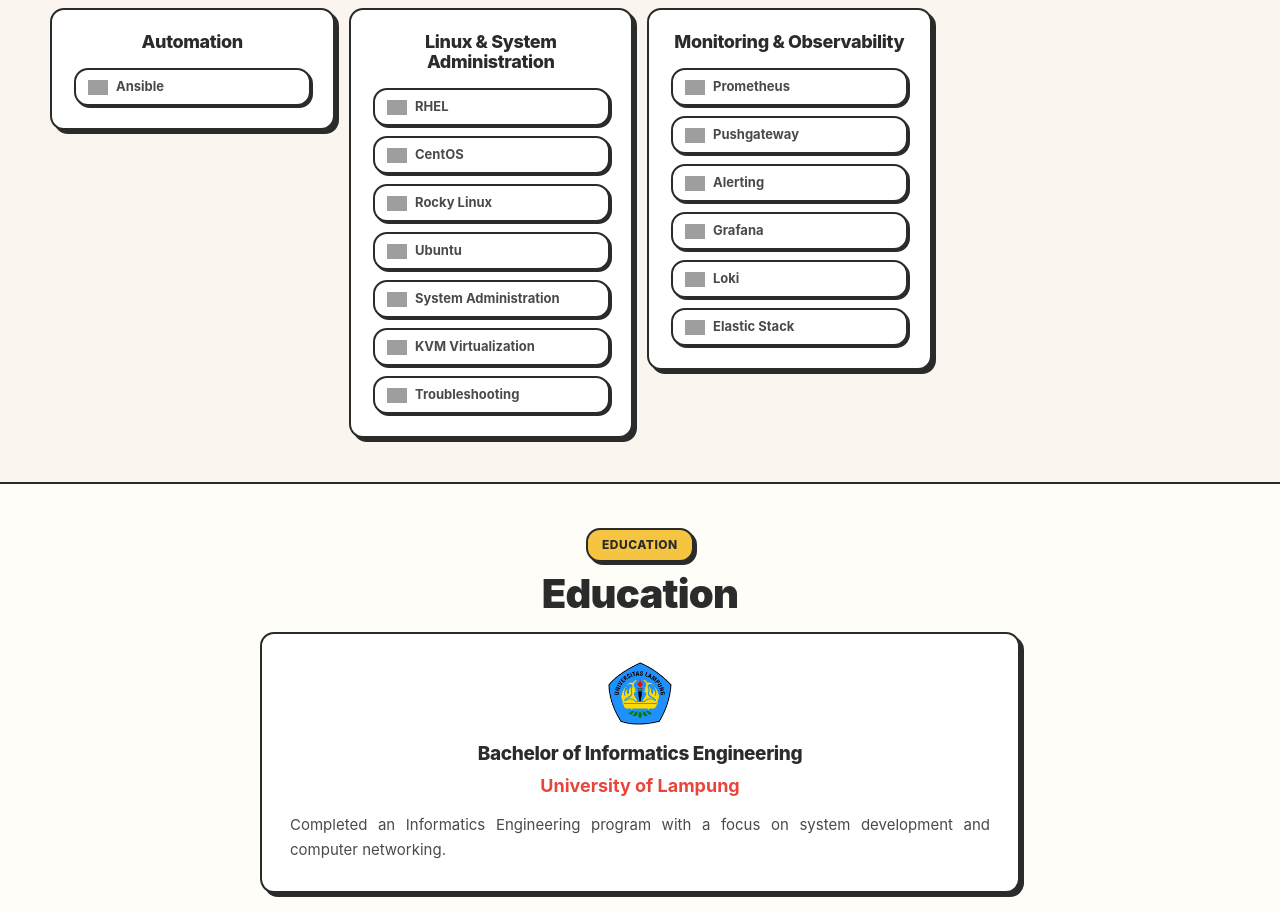
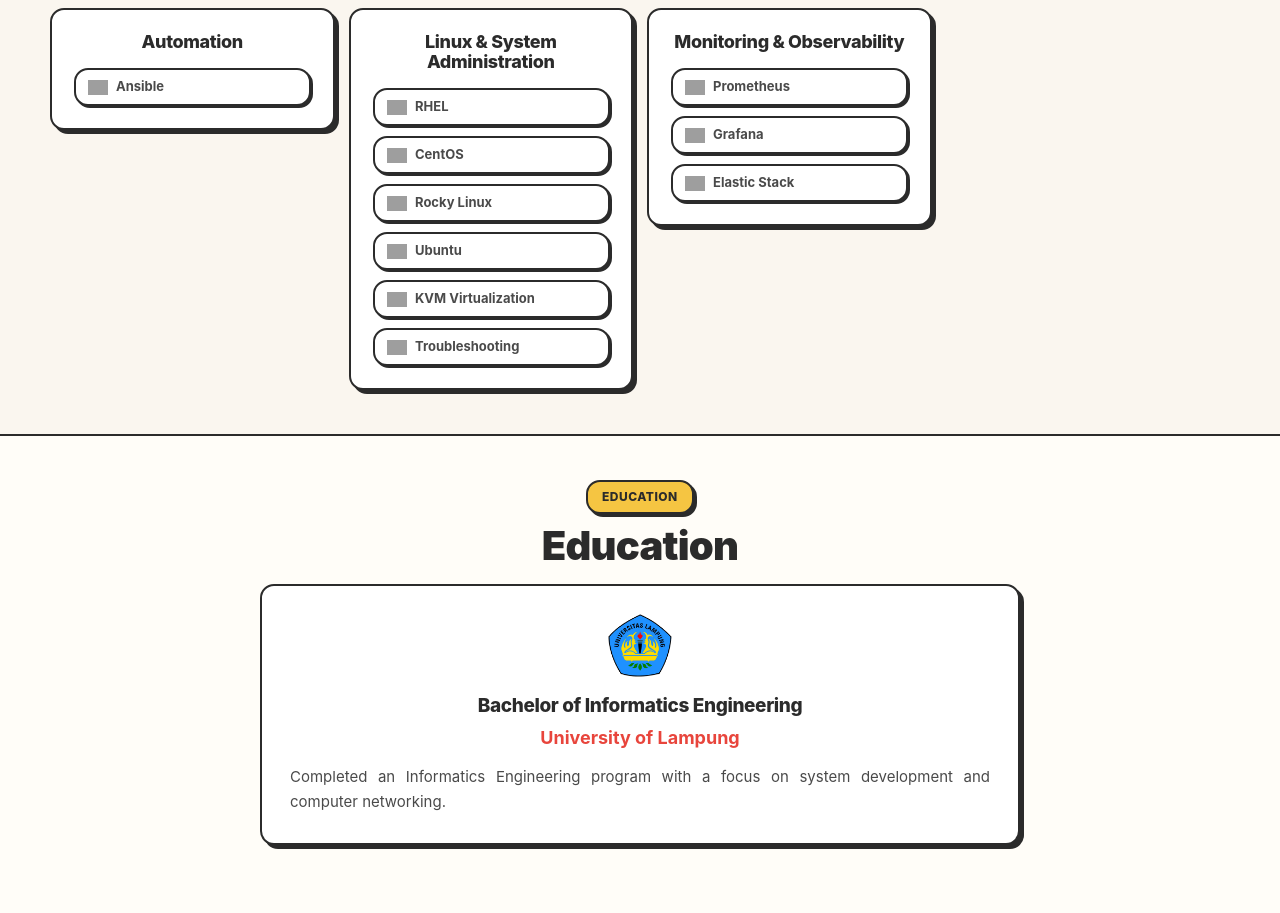
Before and after one commit to imransetiadi/about_me, a Next.js app: page / in a window 1280 px wide. Shown: the part 1982-2895 px from the top of the page. Built offline with nearby package versions, Linux system fonts and the light colour scheme; grey boxes are pictures that could not be loaded.

Commit message:
refactor: remove system administration, pushgateway, alerting, and loki skills

```diff
--- a/src/components/Skills.tsx
+++ b/src/components/Skills.tsx
@@ -54,7 +54,6 @@ const skillGroups = [
       { name: "CentOS", icon: "https://cdn.jsdelivr.net/gh/devicons/devicon/icons/centos/centos-original.svg" },
       { name: "Rocky Linux", icon: "https://cdn.jsdelivr.net/gh/devicons/devicon/icons/rockylinux/rockylinux-original.svg" },
       { name: "Ubuntu", icon: "https://cdn.jsdelivr.net/gh/devicons/devicon/icons/ubuntu/ubuntu-plain.svg" },
-      { name: "System Administration", icon: "https://cdn.jsdelivr.net/gh/devicons/devicon/icons/linux/linux-original.svg" },
       { name: "KVM Virtualization", icon: "https://cdn.jsdelivr.net/gh/devicons/devicon/icons/linux/linux-original.svg" },
       { name: "Troubleshooting", icon: "https://cdn.jsdelivr.net/gh/devicons/devicon/icons/bash/bash-original.svg" },
     ],
@@ -63,10 +62,7 @@ const skillGroups = [
     title: "Monitoring & Observability",
     skills: [
       { name: "Prometheus", icon: "https://cdn.jsdelivr.net/gh/devicons/devicon/icons/prometheus/prometheus-original.svg" },
-      { name: "Pushgateway", icon: "https://cdn.jsdelivr.net/gh/devicons/devicon/icons/prometheus/prometheus-original.svg" },
-      { name: "Alerting", icon: "https://cdn.jsdelivr.net/gh/devicons/devicon/icons/prometheus/prometheus-original.svg" },
       { name: "Grafana", icon: "https://cdn.jsdelivr.net/gh/devicons/devicon/icons/grafana/grafana-original.svg" },
-      { name: "Loki", icon: "https://cdn.jsdelivr.net/gh/devicons/devicon/icons/grafana/grafana-original.svg" },
       { name: "Elastic Stack", icon: "https://cdn.jsdelivr.net/gh/devicons/devicon/icons/elasticsearch/elasticsearch-original.svg" },
     ],
   },
```
